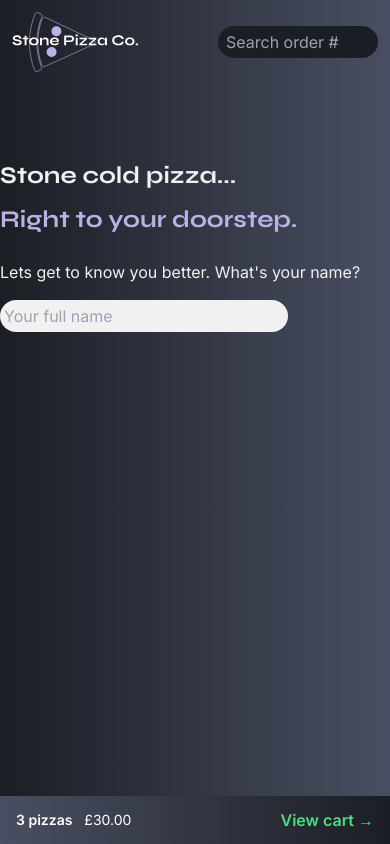
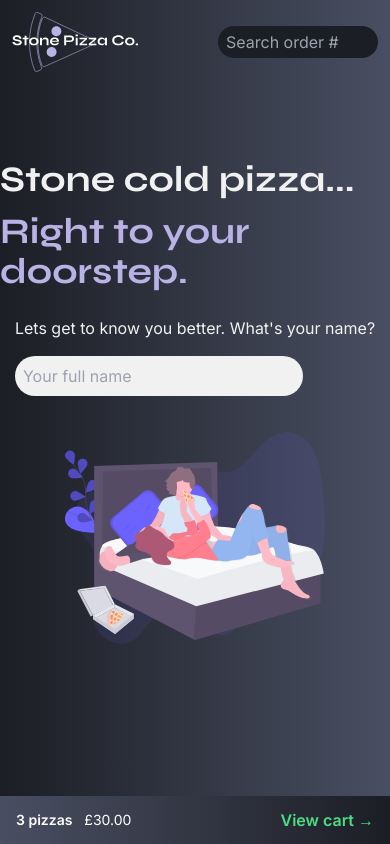
Before and after one commit to cedekpoole/stone-pizza-co, a React (Vite) app: page / in a window 390 px wide. Built offline with nearby package versions, Linux system fonts and the light colour scheme.

Commit message:
fix responsiveness of homepage

```diff
--- a/src/index.css
+++ b/src/index.css
@@ -7,7 +7,7 @@
 /* can create reusable classes via the @apply directive - just place 'input' in className */
 @layer components {
   .input {
-    @apply p-1 rounded-full bg-[#f1f1f1] text-[#242424] transition-all
+    @apply p-2 rounded-full bg-[#f1f1f1] text-[#242424] transition-all
     duration-300 focus:outline-none focus:ring focus:ring-offset-1 focus:ring-[#494f62];
   }
 }
--- a/src/ui/Home.jsx
+++ b/src/ui/Home.jsx
@@ -3,9 +3,9 @@ import Hero from "../assets/Hero.svg";
 
 function Home() {
   return (
-    <div className="flex gap-4">
-      <div className="flex flex-col gap-6">
-        <h1 className="pt-10 font-syne text-2xl sm:text-5xl font-bold">
+    <div className="flex flex-col sm:flex-row gap-4">
+      <div className="flex flex-col items-center gap-6 ml-0 sm:ml-3 md:ml-0">
+        <h1 className="pt-10 font-syne text-4xl sm:text-5xl font-bold">
           Stone cold pizza...{" "}
           <span className="block mt-3 sm:mt-5 text-[#BAB2E5]">
             Right to your doorstep.
@@ -13,11 +13,11 @@ function Home() {
         </h1>
         <CreateUser />
       </div>
-      <div>
+      <div className="flex justify-center items-center w-full order-last sm:order-none mt-5 sm:mt-0">
         <img
           src={Hero}
           alt="Hero"
-          className="w-8/12 h-8/12 col-span-2 object-contain mx-auto hidden sm:block"
+          className="w-8/12 h-8/12 object-contain mx-auto"
         />
       </div>
     </div>
```
